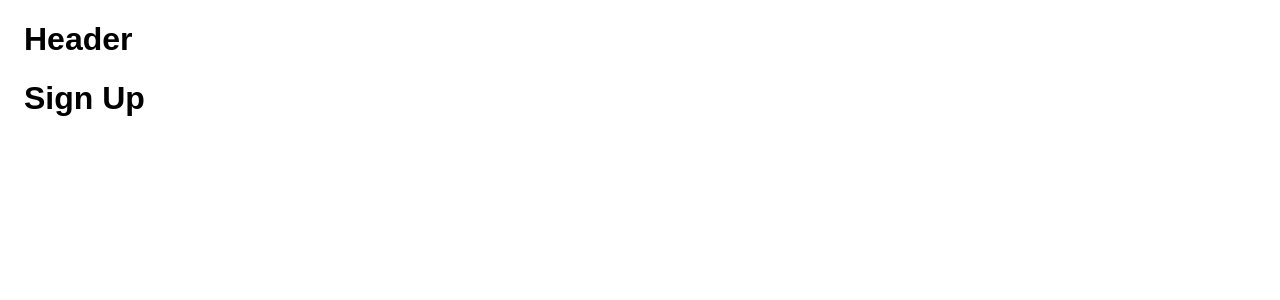
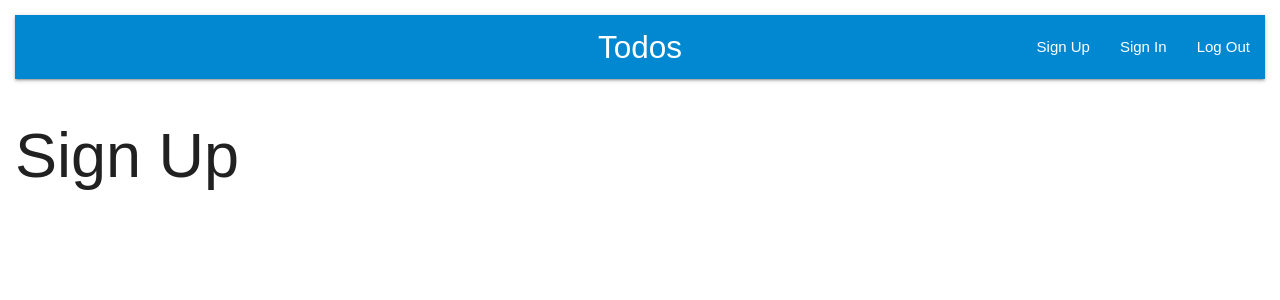
Before and after one commit to ronymarsh/todo-list, a React app in the folder client/: page /signup in a window 1280 px wide. Shown: the top 300 px of the page. Built offline with nearby package versions, Linux system fonts and the light colour scheme; no server answers.

Commit message:
basic frontend setup

```diff
--- a/client/package.json
+++ b/client/package.json
@@ -14,6 +14,7 @@
     "@babel/runtime": "^7.15.3",
     "axios": "^0.21.1",
     "clean-webpack-plugin": "^4.0.0",
+    "materialize-css": "^1.0.0-rc.2",
     "react": "^17.0.2",
     "react-dom": "^17.0.2",
     "react-router-dom": "^5.3.0"
--- a/client/public/index.html
+++ b/client/public/index.html
@@ -5,6 +5,11 @@
   <meta charset="UTF-8">
   <meta http-equiv="X-UA-Compatible" content="IE=edge">
   <meta name="viewport" content="width=device-width, initial-scale=1.0">
+  <!-- Compiled and minified CSS -->
+  <link rel="stylesheet" href="https://cdnjs.cloudflare.com/ajax/libs/materialize/1.0.0/css/materialize.min.css">
+
+  <!-- Compiled and minified JavaScript -->
+  <script src="https://cdnjs.cloudflare.com/ajax/libs/materialize/1.0.0/js/materialize.min.js"></script>
   <title>Document</title>
 </head>
 
--- a/client/src/App.js
+++ b/client/src/App.js
@@ -10,6 +10,7 @@ import {
 } from 'react-router-dom';
 
 import Header from './components/Header';
+import Landing from './pages/Landing';
 import Signup from './pages/Signup';
 import Signin from './pages/Signin';
 
@@ -19,7 +20,7 @@ function App() {
       .get('/api/users/currentuser')
       .catch((err) => console.log(err));
 
-    console.log(res.data);
+    console.log(res);
   };
 
   makeRequest();
@@ -27,6 +28,7 @@ function App() {
     <BrowserRouter>
       <div className="App">
         <Header />
+        <Route exact path="/" component={Landing} />
         <Route exact path="/signup" component={Signup} />
         <Route exact path="/signin" component={Signin} />
       </div>
--- a/client/src/components/Header.js
+++ b/client/src/components/Header.js
@@ -2,9 +2,24 @@ import React from 'react';
 
 function Header() {
   return (
-    <div>
-      <h1>Header</h1>
-    </div>
+    <nav>
+      <div className="nav-wrapper light-blue darken-2">
+        <a href="/" className="brand-logo center">
+          Todos
+        </a>
+        <ul id="nav-mobile" className="right hide-on-med-and-down">
+          <li>
+            <a href="/signup">Sign Up</a>
+          </li>
+          <li>
+            <a href="/signin">Sign In</a>
+          </li>
+          <li>
+            <a href="/">Log Out</a>
+          </li>
+        </ul>
+      </div>
+    </nav>
   );
 }
 
--- /dev/null
+++ b/client/src/pages/Landing.js
@@ -0,0 +1,7 @@
+import React from 'react';
+
+function Landing() {
+  return <h1>Landing</h1>;
+}
+
+export default Landing;
```
Also changed, not shown: 1 other file (tests, documents, lock files or other folders).
